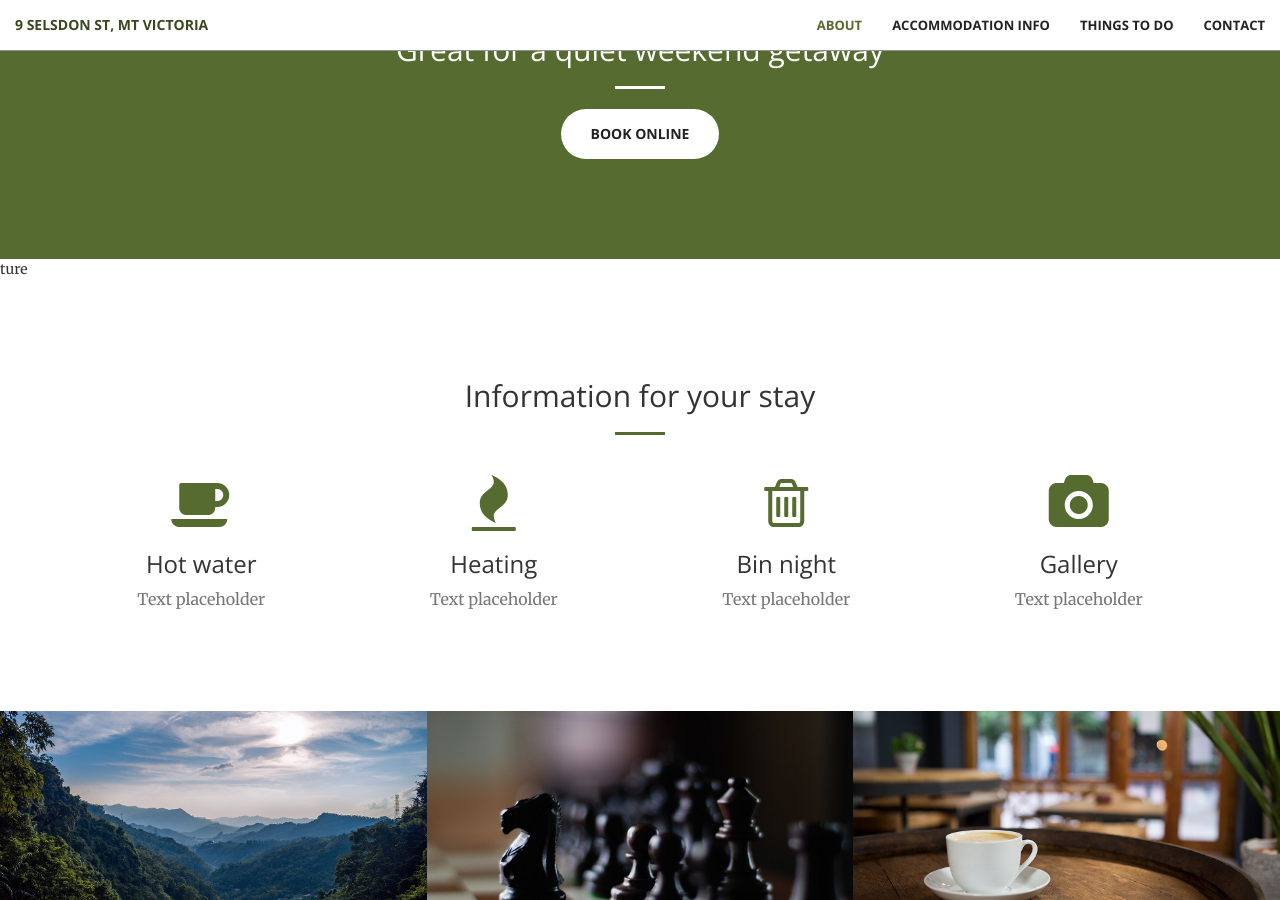
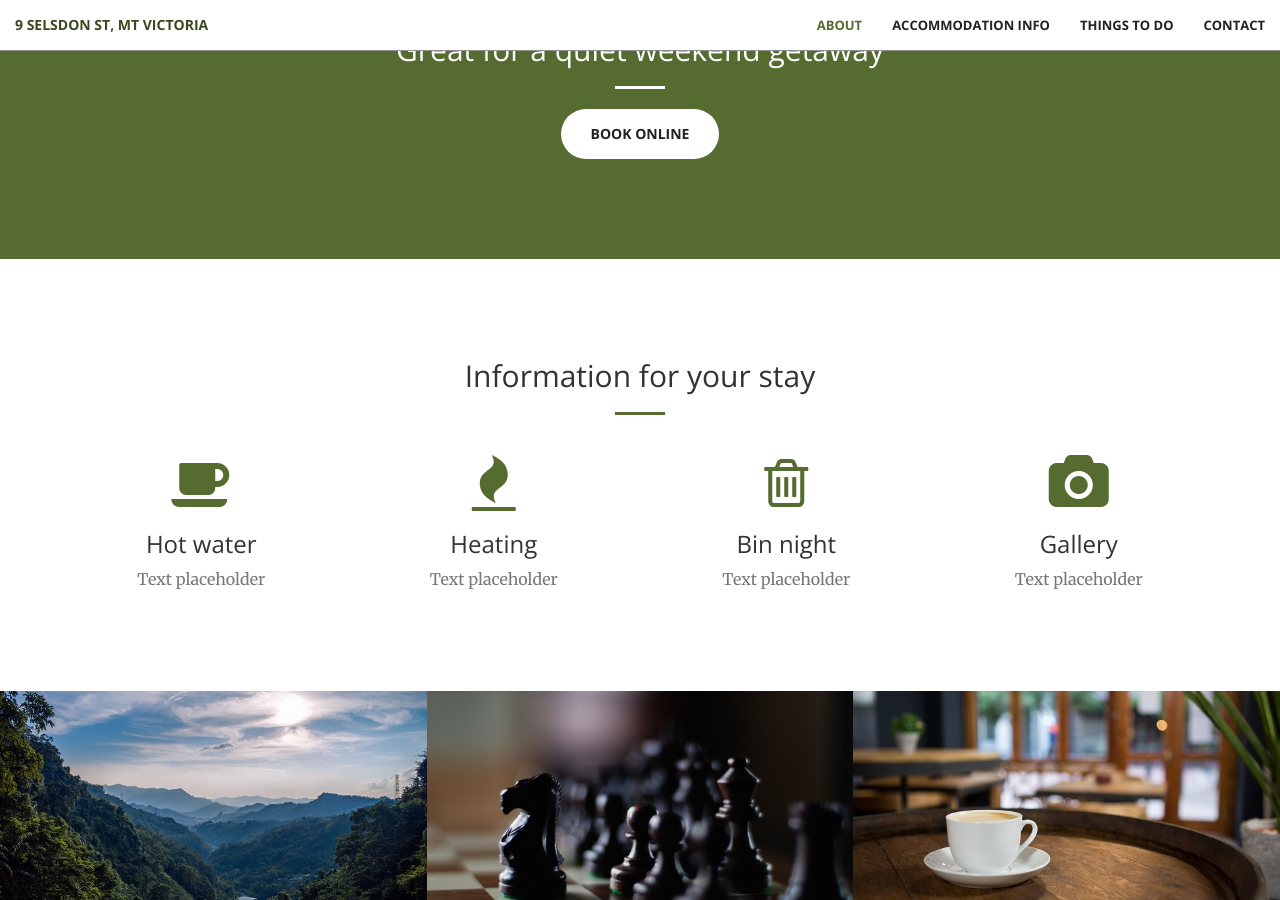
Before and after one commit to DillwyniaLodge/homepage1, a Jekyll site: the page built from index.html, in a window 1280 px wide and 900 px high, scrolled down 967 px. Built offline with Jekyll 4.4.1, drawn with Linux system fonts in a browser that asks for light colours.

Commit message:
Update services.html

```diff
--- a/_includes/services.html
+++ b/_includes/services.html
@@ -1,4 +1,4 @@
-ture<section id="services">
+<section id="services">
     <div class="container">
         <div class="row">
             <div class="col-lg-12 text-center">
```
